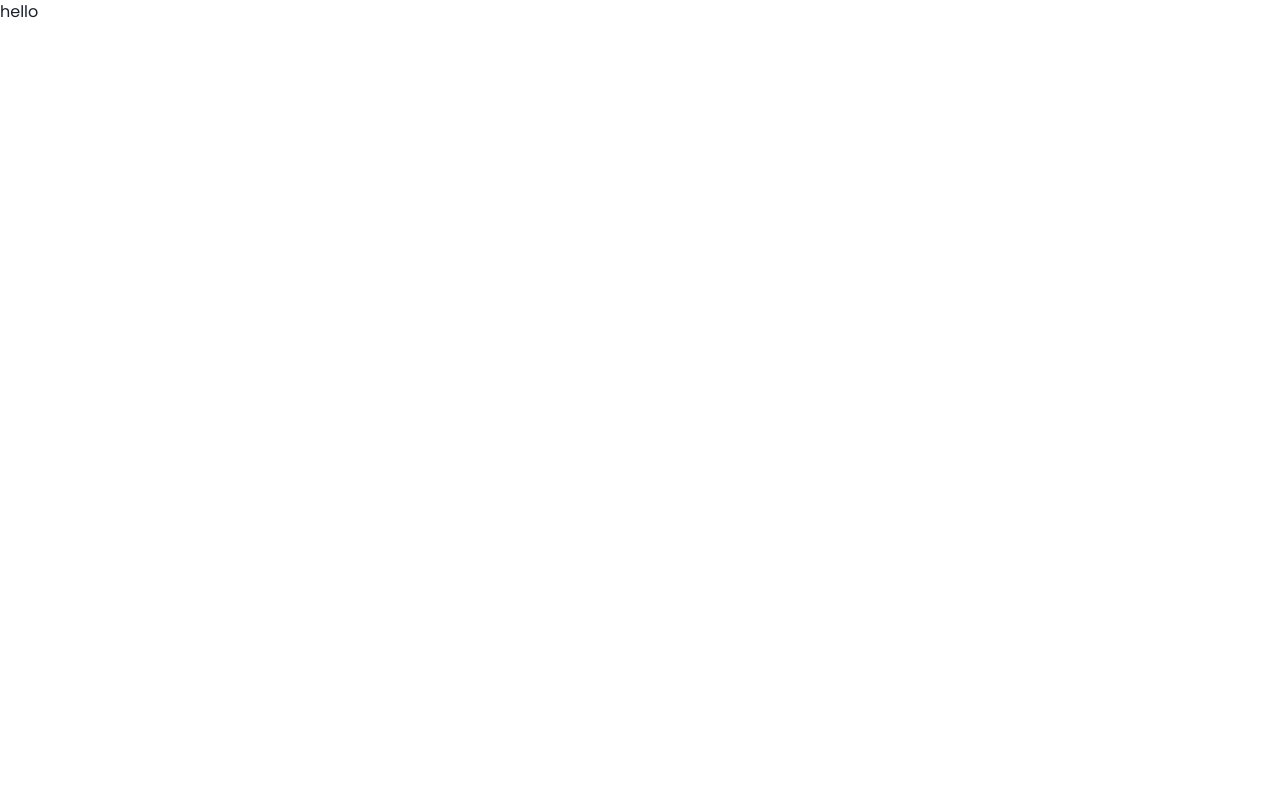
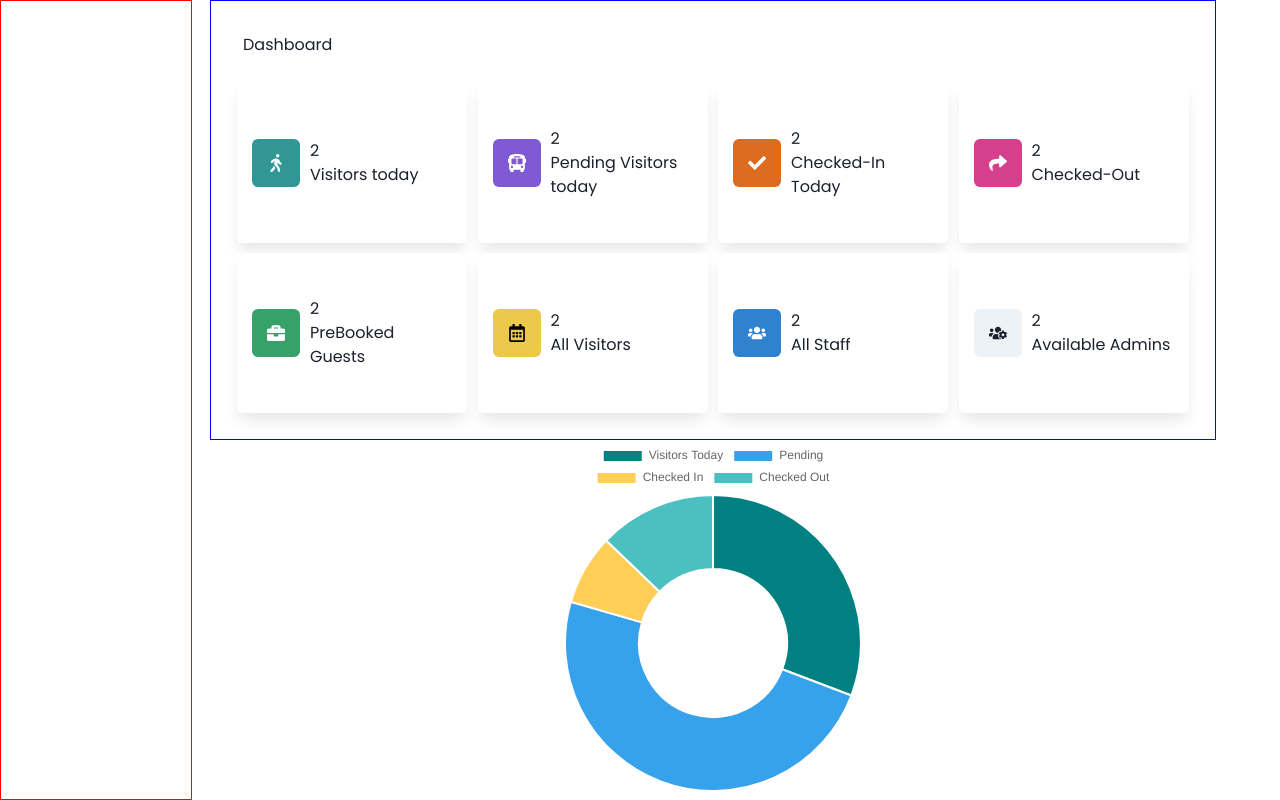
Before and after one commit to Lotusbetaanalytics/firs, a React (Create React App) app: page /admin/dashboard in a window 1280 px wide. Built offline with nearby package versions, Linux system fonts and the light colour scheme.

Commit message:
adding prebook and dashboard component

```diff
--- a/package.json
+++ b/package.json
@@ -7,14 +7,17 @@
     "@chakra-ui/react": "^1.6.12",
     "@emotion/react": "11",
     "@emotion/styled": "11",
+    "@material-ui/core": "^4.12.3",
     "@testing-library/jest-dom": "^5.11.4",
     "@testing-library/react": "^11.1.0",
     "@testing-library/user-event": "^12.1.10",
     "axios": "^0.24.0",
+    "chart.js": "^3.7.0",
     "echarts": "^5.2.2",
     "echarts-for-react": "^3.0.2",
     "framer-motion": "4",
     "react": "^17.0.2",
+    "react-chartjs-2": "^4.0.0",
     "react-dom": "^17.0.2",
     "react-html-table-to-excel": "^2.0.0",
     "react-icons": "^4.3.1",
--- a/src/App.js
+++ b/src/App.js
@@ -1,7 +1,17 @@
 import React from "react";
+import { BrowserRouter as Router, Route, Routes } from "react-router-dom";
+import Dashboard from "./screen/dashboard/dashboard";
+import Prebook from "./screen/prebook/prebook";
 
 const App = () => {
-  return <div>hello</div>;
+  return (
+    <Router>
+      <Routes>
+        <Route exact path="/admin/dashboard" element={<Dashboard />} />
+        <Route exact path="/admin/prebook" element={<Prebook />} />
+      </Routes>
+    </Router>
+  );
 };
 
 export default App;
--- /dev/null
+++ b/src/components/Chart/Chart.js
@@ -0,0 +1,25 @@
+import React from "react";
+import { Chart as ChartJS, ArcElement, Tooltip, Legend } from "chart.js";
+import { Doughnut } from "react-chartjs-2";
+
+ChartJS.register(ArcElement, Tooltip, Legend);
+
+const data = {
+  labels: ["Visitors Today", "Pending", "Checked In", "Checked Out"],
+  datasets: [
+    {
+      data: [12, 19, 3, 5],
+      backgroundColor: [
+        "Teal",
+        "rgba(54, 162, 235)",
+        "rgba(255, 206, 86)",
+        "rgba(75, 192, 192)",
+      ],
+      border: 1,
+    },
+  ],
+};
+
+export default function DoughChart() {
+  return <Doughnut data={data} />;
+}
--- /dev/null
+++ b/src/components/DashboardCard/DashboardCard.js
@@ -0,0 +1,17 @@
+import { IconButton } from "@chakra-ui/react";
+import React from "react";
+import "./dashboardcard.css";
+
+const DashboardCard = (props) => {
+  return (
+    <div className="dashboard_card_container">
+      <IconButton icon={props.icon} colorScheme={props.color} size="lg" />
+      <div>
+        <h3>{props.number}</h3>
+        <h3>{props.children}</h3>
+      </div>
+    </div>
+  );
+};
+
+export default DashboardCard;
--- /dev/null
+++ b/src/components/DashboardCard/dashboardcard.css
@@ -0,0 +1,12 @@
+.dashboard_card_container {
+  display: flex;
+  align-items: center;
+  /* justify-content: center; */
+  width: 18vw;
+  height: 20vh;
+  background: #fff;
+  box-shadow: 0px 10px 15px -3px rgba(0, 0, 0, 0.1);
+  border-radius: 5px;
+  padding: 15px;
+  grid-gap: 10px;
+}
--- /dev/null
+++ b/src/components/PageTitle/Pagetitle.js
@@ -0,0 +1,11 @@
+import React from "react";
+import "./pagetitle.css";
+const PageTitle = (props) => {
+  return (
+    <div className="page__heading">
+      <h1>{props.heading}</h1>
+    </div>
+  );
+};
+
+export default PageTitle;
--- /dev/null
+++ b/src/components/PageTitle/pagetitle.css
@@ -0,0 +1,3 @@
+.page__heading {
+  padding: 1rem;
+}
--- /dev/null
+++ b/src/screen/dashboard/dashboard.css
@@ -0,0 +1,38 @@
+.container {
+  display: flex;
+  width: 95vw;
+}
+
+.dashboard__navbar {
+  position: fixed;
+  width: 15vw;
+  height: 100vh;
+  border: 1px solid red;
+}
+
+.dashboard__container {
+  display: flex;
+  flex-direction: column;
+  width: 80vw;
+  height: 100vh;
+  margin-left: 210px;
+}
+
+.dashboard__title__cards {
+  width: 100%;
+  border: 1px solid blue;
+  padding: 1rem;
+}
+
+.cards {
+  display: grid;
+  grid-template-columns: auto auto auto auto;
+  grid-gap: 10px;
+  padding: 10px;
+  width: 100%;
+}
+
+.dashboard__container .chart {
+  width: 35%;
+  margin: 0 auto;
+}
--- /dev/null
+++ b/src/screen/dashboard/dashboard.js
@@ -0,0 +1,64 @@
+import React from "react";
+import DashboardCard from "../../components/DashboardCard/DashboardCard";
+import PageTitle from "../../components/PageTitle/Pagetitle";
+import Chart from "../../components/Chart/Chart";
+import {
+  FaWalking,
+  FaBusAlt,
+  FaCheck,
+  FaShare,
+  FaBriefcase,
+  FaRegCalendarAlt,
+  FaUsers,
+  FaUsersCog,
+} from "react-icons/fa";
+import "./dashboard.css";
+
+const Dashboard = () => {
+  return (
+    <div className="container">
+      <div className="dashboard__navbar"></div>
+      <div className="dashboard__container">
+        <div className="dashboard__title__cards">
+          <PageTitle heading="Dashboard" />
+          <div className="cards">
+            <DashboardCard number={2} icon={<FaWalking />} color="teal">
+              Visitors today
+            </DashboardCard>
+            <DashboardCard number={2} icon={<FaBusAlt />} color="purple">
+              Pending Visitors today
+            </DashboardCard>
+            <DashboardCard number={2} icon={<FaCheck />} color="orange">
+              Checked-In Today
+            </DashboardCard>
+            <DashboardCard number={2} icon={<FaShare />} color="pink">
+              Checked-Out
+            </DashboardCard>
+            <DashboardCard number={2} icon={<FaBriefcase />} color="green">
+              PreBooked Guests
+            </DashboardCard>
+            <DashboardCard
+              number={2}
+              icon={<FaRegCalendarAlt />}
+              color="yellow"
+            >
+              All Visitors
+            </DashboardCard>
+            <DashboardCard number={2} icon={<FaUsers />} color="blue">
+              All Staff
+            </DashboardCard>
+            <DashboardCard number={2} icon={<FaUsersCog />}>
+              Available Admins
+            </DashboardCard>
+          </div>
+        </div>
+
+        <div className="chart">
+          <Chart />
+        </div>
+      </div>
+    </div>
+  );
+};
+
+export default Dashboard;
--- /dev/null
+++ b/src/screen/prebook/prebook.css
@@ -0,0 +1,33 @@
+.Prebook__container {
+  display: flex;
+  width: 95vw;
+  overflow: hidden;
+}
+
+.prebook__navbar {
+  position: fixed;
+  width: 15vw;
+  height: 100vh;
+  border: 1px solid red;
+}
+
+.heading__form {
+  margin-left: 150px;
+}
+
+.prebook__pagetitle {
+  margin-left: 100px;
+  width: 80%;
+  height: 10vh;
+  border: 1px solid blue;
+}
+
+.inputfields {
+  display: grid;
+  grid-template-columns: auto auto;
+  grid-gap: 40px;
+  padding: 20px;
+  width: 100%;
+  margin: 100px;
+  width: 70vw;
+}
--- /dev/null
+++ b/src/screen/prebook/prebook.js
@@ -0,0 +1,41 @@
+import React from "react";
+import { TextField, Button } from "@material-ui/core";
+import { FaCaretRight } from "react-icons/fa";
+import PageTitle from "../../components/PageTitle/Pagetitle";
+import "./prebook.css";
+
+const Prebook = () => {
+  return (
+    <div className="Prebook__container">
+      <div className="prebook__navbar"></div>
+      <div className="heading__form">
+        <div className="prebook__pagetitle">
+          <PageTitle heading="Prebook a Guest" />
+        </div>
+        <form className="inputfields" noValidate autoComplete="off">
+          <TextField id="outlined-basic" label="Name" variant="outlined" />
+          <TextField id="outlined-basic" label="Company" variant="outlined" />
+          <TextField
+            id="outlined-basic"
+            type="email"
+            label="Email"
+            variant="outlined"
+          />
+          <TextField id="outlined-basic" label="Mobile" variant="outlined" />
+          <TextField id="outlined-basic" label="Host" variant="outlined" />
+          <TextField type="date" variant="outlined" />
+          <TextField variant="outlined" id="time" type="time" />
+          <Button
+            variant="contained"
+            color="primary"
+            startIcon={<FaCaretRight />}
+          >
+            Prebook Guest
+          </Button>
+        </form>
+      </div>
+    </div>
+  );
+};
+
+export default Prebook;
```
Also changed, not shown: 1 other file (tests, documents, lock files or other folders).
